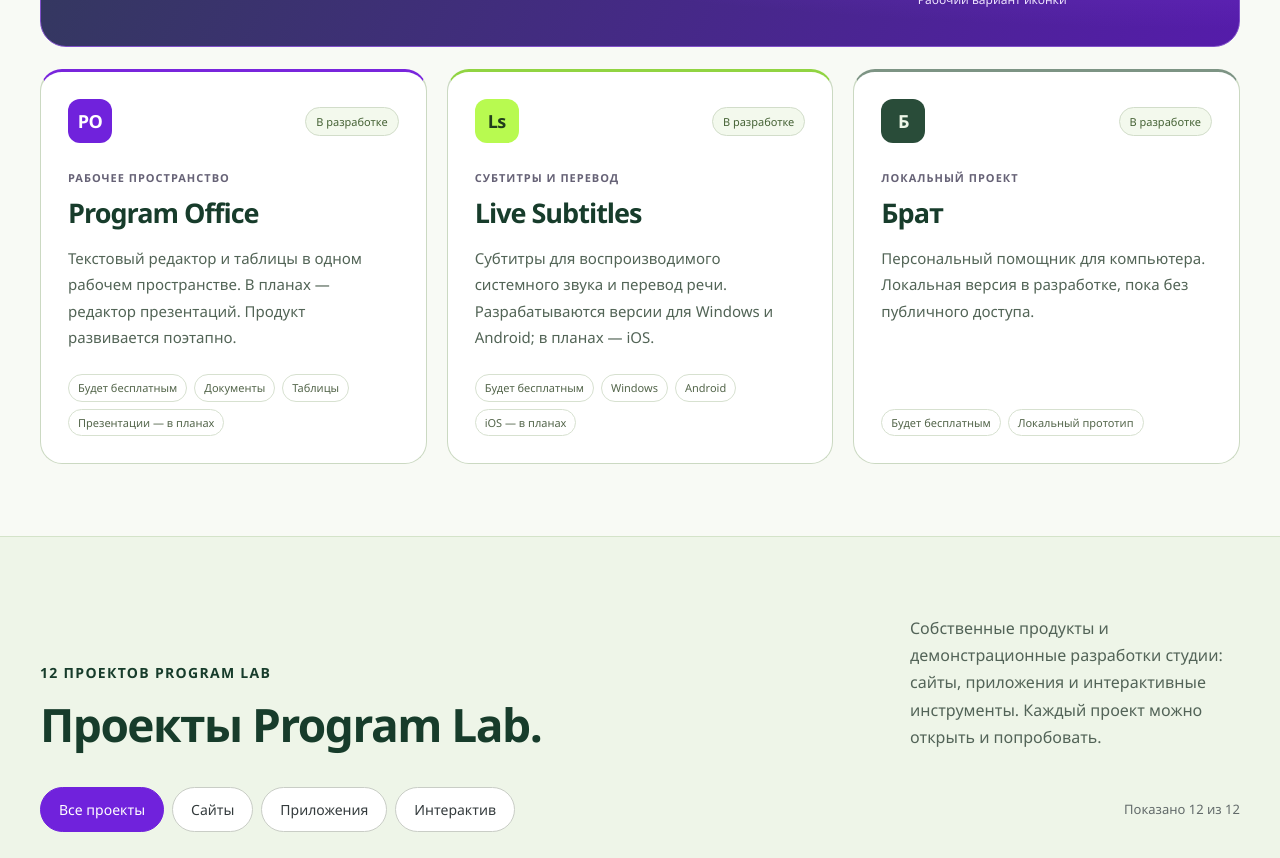
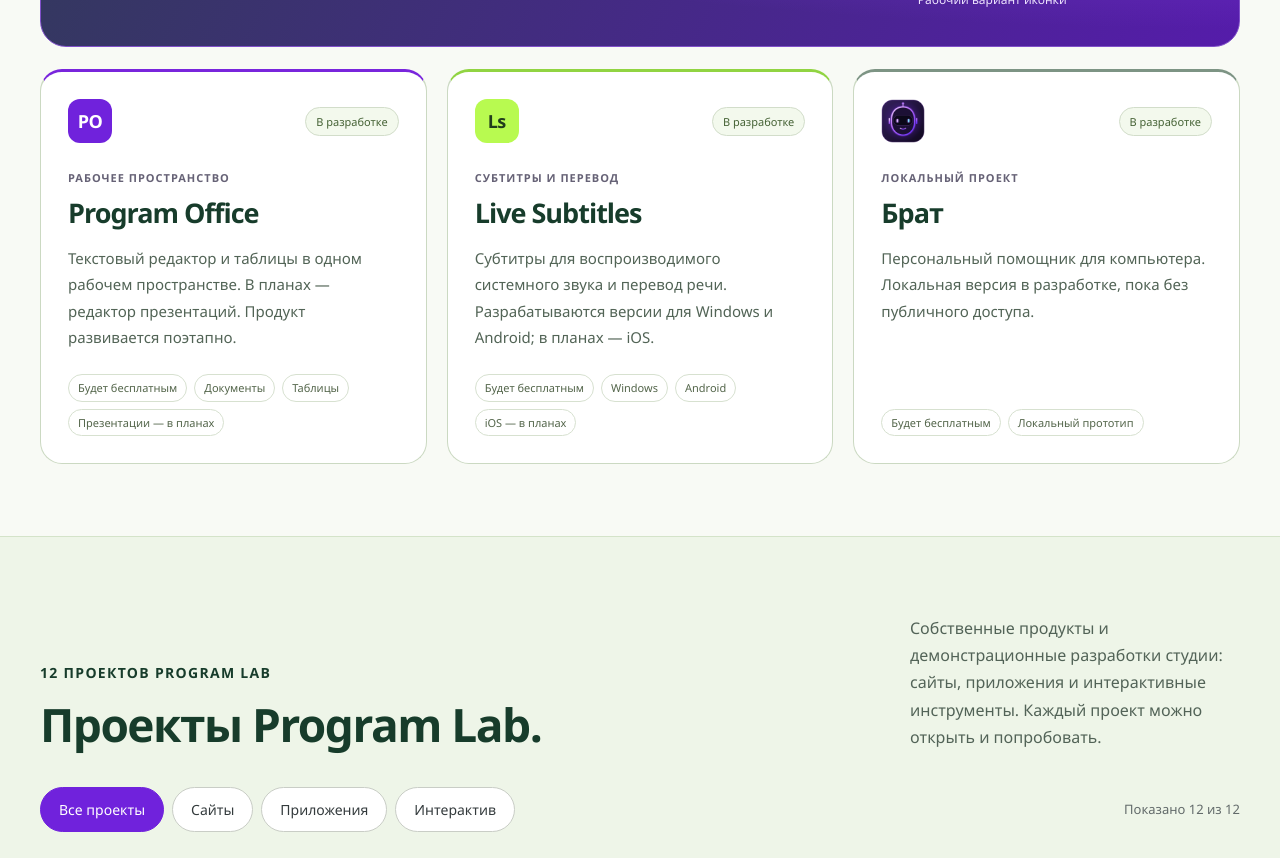
Before and after one commit to Wine-Lex/alexey-portfolio, a website: page index.html in a window 1280 px wide. Shown: the part 2331-3189 px from the top of the page. Drawn offline with Linux system fonts and the light colour scheme.

Commit message:
Use existing Brat application icon in informational development card

```diff
--- a/index.html
+++ b/index.html
@@ -92,7 +92,7 @@
       <div class="development-tags"><span>Будет бесплатным</span><span>Windows</span><span>Android</span><span>iOS — в планах</span></div>
     </article>
     <article class="development-card development-card-local" id="brat-development">
-      <div class="development-top"><span class="development-mark" aria-hidden="true">Б</span><span class="development-status">В разработке</span></div>
+      <div class="development-top"><img class="development-mark development-mark-image" src="portfolio-assets/brat-icon.png" alt="" width="44" height="44" loading="lazy" decoding="async"><span class="development-status">В разработке</span></div>
       <div class="development-type">Локальный проект</div><h3>Брат</h3>
       <p>Персональный помощник для компьютера. Локальная версия в разработке, пока без публичного доступа.</p>
       <div class="development-tags"><span>Будет бесплатным</span><span>Локальный прототип</span></div>
--- a/portfolio-refresh.css
+++ b/portfolio-refresh.css
@@ -149,6 +149,7 @@ body{background:var(--paper)}.top{background:#fbfcf8f5}.brand-avatar{border-colo
 .development-top{display:flex;justify-content:space-between;align-items:center;gap:10px;margin-bottom:27px}
 .development-mark{display:grid;place-items:center;width:44px;height:44px;flex:0 0 44px;border-radius:12px;background:#7022dc;color:#fff;font-size:18px;font-weight:700;letter-spacing:-.6px}
 .development-card:nth-child(2) .development-mark{background:#b8fa50;color:#213d1c}.development-card-local .development-mark{background:#294c39;color:#eef6e8}
+.development-card-local .development-mark-image{background:transparent;object-fit:contain}
 .development-status{font-size:11px;line-height:1.4;border:1px solid #d2ddca;border-radius:30px;padding:6px 10px;white-space:nowrap;color:#456235;background:#f3f9ed}
 .development-type{font-size:11px;line-height:1.5;font-weight:600;letter-spacing:1px;text-transform:uppercase;color:#666276}
 .development-card h3{font-size:27px;font-weight:600;letter-spacing:-1px;line-height:1.2;margin:10px 0 16px}
```
Also changed, not shown: portfolio-assets/brat-icon.png (added).
